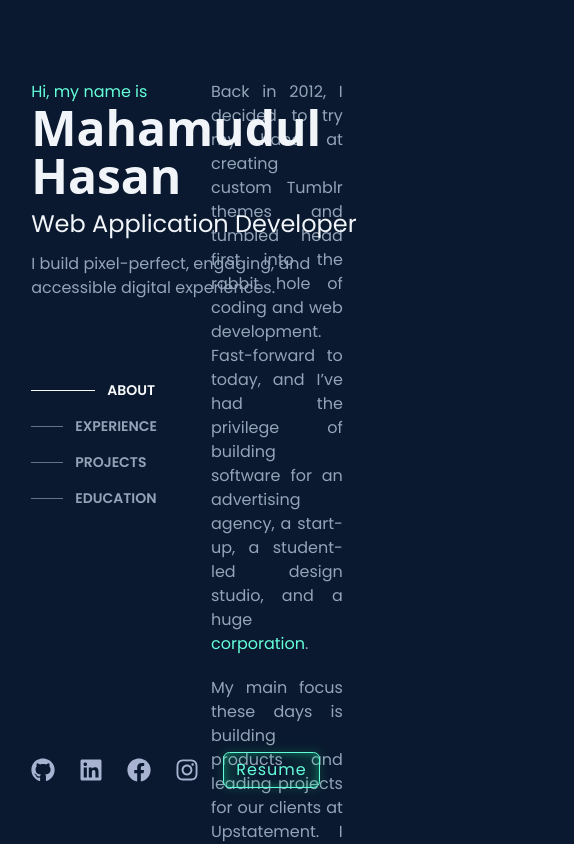
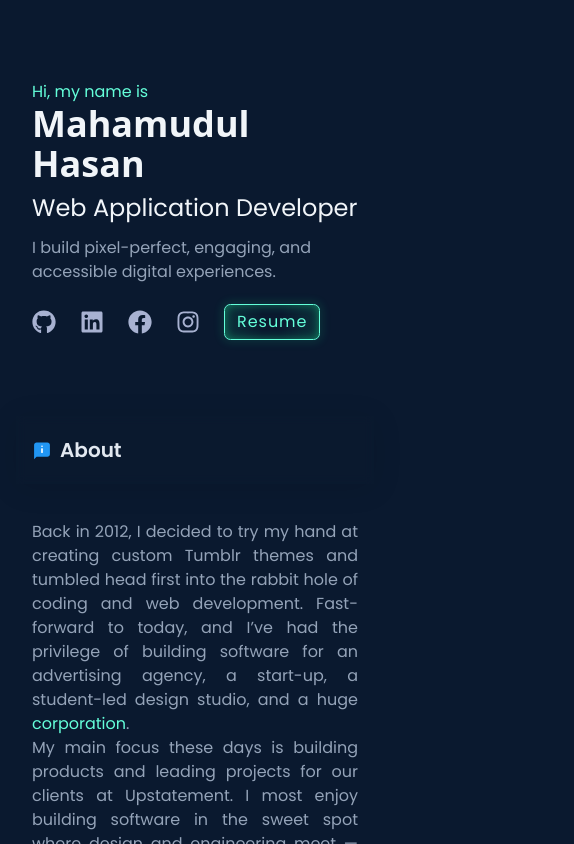
Before and after one commit to mahamudulhasan-me/mahamudul-hasan, a Next.js app: page / in a window 390 px wide. Shown: the top 844 px of the page, 574 px wide, since content can reach past the window. Built offline with nearby package versions, Linux system fonts and the light colour scheme.

Commit message:
polis all section and start responsive

```diff
--- a/src/app/globals.css
+++ b/src/app/globals.css
@@ -32,6 +32,14 @@ html {
   background-color: #8892b0;
   border: 3px solid #0a192f;
   border-radius: 10px;
+}
+
+.mobileSectionHead {
+  /* background: rgba(255, 255, 255, 0.2); */
+  box-shadow: 0 4px 30px rgba(0, 0, 0, 0.1);
+  backdrop-filter: blur(5px);
+  -webkit-backdrop-filter: blur(5px);
+  /* border: 1px solid rgba(255, 255, 255, 0.3); */
 }
 .image-gallery-left-nav .image-gallery-svg,
 .image-gallery-right-nav .image-gallery-svg {
--- a/src/app/page.js
+++ b/src/app/page.js
@@ -1,3 +1,4 @@
+import BackToTop from "@/components/BackToTop/BackToTop";
 import Nav from "@/components/Nav/Nav";
 import About from "@/components/Sections/About/About";
 import Contact from "@/components/Sections/Contact/Contact";
@@ -31,53 +32,13 @@ const socialIcons = [
 ];
 
 const MainPage = () => {
-  //   const durationFn = function (deltaTop) {
-  //     return deltaTop;
-  //   };
-
-  //   const scrollToTop = () => {
-  //     animateScroll.scrollToTop();
-  //   };
-  //   const scrollTo = (offset) => {
-  //     scroller.scrollTo("scroll-to-element", {
-  //       duration: 800,
-  //       delay: 0,
-  //       smooth: "easeInOutQuart",
-  //       offset: offset,
-  //     });
-  //   };
-  //   const scrollToWithContainer = () => {
-  //     let goToContainer = new Promise((resolve, reject) => {
-  //       Events.scrollEvent.register("end", () => {
-  //         resolve(true);
-  //         Events.scrollEvent.remove("end");
-  //       });
-
-  //       scroller.scrollTo("scroll-container", {
-  //         duration: 800,
-  //         delay: 0,
-  //         smooth: "easeInOutQuart",
-  //       });
-  //     });
-
-  //     goToContainer.then(() =>
-  //       scroller.scrollTo("scroll-container-second-element", {
-  //         duration: 800,
-  //         delay: 0,
-  //         smooth: "easeInOutQuart",
-  //         containerId: "scroll-container",
-  //         offset: 50,
-  //       })
-  //     );
-  //   };
-
   return (
-    <main className="w-full relative container mx-auto px-[8%] grid grid-cols-12 justify-between items-start">
-      <div className="col-span-6 h-[calc(100vh-160px)] relative">
-        <div className="fixed flex flex-col justify-between pt-20 pb-14  h-full  space-y-4 ">
-          <header className="">
+    <main className="w-full relative container mx-auto md:px-[8%] px-4 md:grid grid-cols-12 justify-between items-start">
+      <div className="col-span-6 md:px-0 px-4 md:h-[calc(100vh-160px)] relative ">
+        <div className="md:fixed flex flex-col md:justify-between pt-20 pb-14  h-full  md:space-y-4 ">
+          <header>
             <p className="text-green">Hi, my name is</p>
-            <h1 className="text-5xl text-slate-100 font-semibold font-sans">
+            <h1 className="md:text-5xl text-4xl text-slate-100 font-semibold font-sans">
               Mahamudul Hasan
             </h1>
             <h3 className="text-2xl text-slate-100 mt-2 mb-3">
@@ -89,7 +50,7 @@ const MainPage = () => {
             </p>
             <Nav />
           </header>
-          <div className="mb-5 flex items-center space-x-6">
+          <div className="mb-5 md:mt-0 mt-5 flex items-center space-x-6">
             {socialIcons.map((item) => (
               <a
                 href={item.url}
@@ -113,6 +74,7 @@ const MainPage = () => {
         <Contact />
         <Footer />
       </div>
+      <BackToTop />
     </main>
   );
 };
--- /dev/null
+++ b/src/components/BackToTop/BackToTop.jsx
@@ -0,0 +1,40 @@
+"use client";
+import { useEffect, useState } from "react";
+import { MdOutlineKeyboardDoubleArrowUp } from "react-icons/md";
+const BackToTop = () => {
+  const [isVisible, setIsVisible] = useState(false);
+
+  useEffect(() => {
+    const toggleVisibility = () => {
+      if (window.scrollY > 800) {
+        setIsVisible(true);
+      } else {
+        setIsVisible(false);
+      }
+    };
+
+    window.addEventListener("scroll", toggleVisibility);
+
+    return () => window.removeEventListener("scroll", toggleVisibility);
+  }, []);
+
+  const scrollToTop = () => {
+    window.scrollTo({
+      top: 0,
+      behavior: "smooth", // Optional: Smooth scrolling behavior
+    });
+  };
+
+  return (
+    <div
+      className={`fixed  right-10  cursor-pointer transition-all duration-500 w-10 h-10 rounded-full  flex justify-center items-center  text-teal-400 ${
+        isVisible ? "bottom-10" : "-bottom-10"
+      }`}
+      onClick={scrollToTop}
+    >
+      <MdOutlineKeyboardDoubleArrowUp size={36} className="animate-bounce" />
+    </div>
+  );
+};
+
+export default BackToTop;
--- a/src/components/Nav/Nav.jsx
+++ b/src/components/Nav/Nav.jsx
@@ -29,7 +29,7 @@ const Nav = () => {
   };
 
   return (
-    <nav className="mt-20 text-slate-light space-y-4 ">
+    <nav className="md:block hidden mt-20 text-slate-light space-y-4 ">
       {navItems.map((item) => (
         <ScrollLink
           className={`${
--- /dev/null
+++ b/src/components/SectionHead/MobileSectionHead.jsx
@@ -0,0 +1,13 @@
+const MobileSectionHead = ({ icon: Icon, title }) => {
+  return (
+    <div
+      className="sticky top-0  md:hidden  py-5 bg-navy-dark text-slate-200
+     bg-opacity-80 text-xl font-semibold z-50 mobileSectionHead flex items-center gap-2 px-4"
+    >
+      <Icon color="#64ffda" />
+      {title}
+    </div>
+  );
+};
+
+export default MobileSectionHead;
--- a/src/components/SectionHead/SectionHead.jsx
+++ b/src/components/SectionHead/SectionHead.jsx
@@ -1,6 +1,6 @@
 const SectionHead = ({ icon: Icon, title }) => {
   return (
-    <div className="text-slate-200 flex items-center gap-2 mb-8 pl-4 text-2xl">
+    <div className="hidden md:flex text-slate-200  items-center gap-2 mb-8 pl-4 text-2xl">
       <Icon className="text-teal-400" />
       <h2 className="text-2xl">{title}</h2>
       <span className="w-[36%] h-[1px] bg-navy-lightest"></span>
--- a/src/components/Sections/About/About.jsx
+++ b/src/components/Sections/About/About.jsx
@@ -1,3 +1,5 @@
+import MobileSectionHead from "@/components/SectionHead/MobileSectionHead";
+import { FcAbout } from "react-icons/fc";
 import { MdArrowRight } from "react-icons/md";
 const skills = [
   "JavaScript(ES6+)",
@@ -12,11 +14,13 @@ const About = () => {
   return (
     <section
       id="about"
-      className="text-slate-400 space-y-5 leading-6 pt-20 text-justify p-4"
+      className="text-slate-400 space-y-5 leading-6 md:pt-20 pb-10 text-justify "
     >
+      <MobileSectionHead icon={FcAbout} title="About" />
+      <div className="p-4">
         <p>
-        Back in 2012, I decided to try my hand at creating custom Tumblr themes
-        and tumbled head first into the rabbit hole of coding and web
+          Back in 2012, I decided to try my hand at creating custom Tumblr
+          themes and tumbled head first into the rabbit hole of coding and web
           development. Fast-forward to today, and I’ve had the privilege of
           building software for an advertising agency, a start-up, a student-led
           design studio, and a huge{" "}
@@ -24,17 +28,18 @@ const About = () => {
         </p>
         <p>
           My main focus these days is building products and leading projects for
-        our clients at Upstatement. I most enjoy building software in the sweet
-        spot where design and engineering meet — things that look good but are
-        also built well under the hood. In my free time, Ive also released an
-        online video course that covers everything you need to know to build a
-        web app with the Spotify API.
+          our clients at Upstatement. I most enjoy building software in the
+          sweet spot where design and engineering meet — things that look good
+          but are also built well under the hood. In my free time, Ive also
+          released an online video course that covers everything you need to
+          know to build a web app with the Spotify API.
         </p>
         <p>
           When I’m not at the computer, I’m usually rock climbing, reading,
           hanging out with my wife and two cats, or running around Hyrule
           searching for Korok seeds K o r o k s e e d s .
         </p>
+      </div>
       <div className="w-3/4 grid grid-cols-2 gap-x-4 space-y-1">
         {skills.map((skill) => (
           <p key={skill} className="flex items-center space-x-2 ">
--- a/src/components/Sections/Experience/Experience.jsx
+++ b/src/components/Sections/Experience/Experience.jsx
@@ -1,3 +1,4 @@
+import MobileSectionHead from "@/components/SectionHead/MobileSectionHead";
 import SectionHead from "@/components/SectionHead/SectionHead";
 import Tag from "@/components/Tag/Tag";
 import Link from "next/link";
@@ -5,12 +6,14 @@ import { FaCode } from "react-icons/fa6";
 import { FiExternalLink } from "react-icons/fi";
 import { MdOutlineArrowRight } from "react-icons/md";
 import { RxArrowTopRight } from "react-icons/rx";
+
 const tags = ["React", "Next.js", "Tailwind", "JavaScript", "HTML", "CSS"];
 
 const Experience = () => {
   return (
     <div id="experience" className="pt-20 space-y-2">
       <SectionHead icon={FaCode} title="Where I’ve Worked" />
+      <MobileSectionHead icon={FaCode} title="Where I’ve Worked" />
       <Link
         href="#"
         className="flex items-start  gap-10 text-slate-300 group 0   hover:ease-in-out ease-linear hover:bg-navy-light p-4 rounded-md transition-all   lg:hover:shadow-[inset_0_1px_0_0_rgba(148,163,184,0.1)] lg:hover:drop-shadow-lg"
@@ -82,7 +85,7 @@ const Experience = () => {
       </Link>
       <Link
         href="#"
-        className="ml-4 text-slate-100 hover:text-teal-400 transition-all flex items-center gap-2 group font-semibold"
+        className="ml-4 w-fit text-slate-100 hover:text-teal-400 transition-all flex items-center gap-2 group font-semibold"
       >
         <p className="hovered-text2">View Full Resume</p>
         <span className=" group-hover:translate-x-1 group-hover:mb-2 transition-all">
--- a/src/components/Sections/Footer/Footer.jsx
+++ b/src/components/Sections/Footer/Footer.jsx
@@ -5,7 +5,12 @@ const Footer = () => {
     <footer className="text-slate-400 text-sm pb-20">
       Design inspired by <span className="hovered-text">Brittany Chiang</span>,
       developed by{" "}
-      <Link href="#" className="hovered-text">
+      <Link
+        href="https://github.com/mahamudulhasan-me"
+        target="_blank"
+        rel="noreferrer"
+        className="hovered-text"
+      >
         me
       </Link>{" "}
       and built with <span className="hovered-text">Next.js</span> and{" "}
--- a/src/components/Sections/Projects/Projects.jsx
+++ b/src/components/Sections/Projects/Projects.jsx
@@ -10,7 +10,7 @@ const Projects = () => {
       <ProjectCard />
       <Link
         href="#"
-        className="ml-4 text-slate-100 hover:text-teal-400 transition-all flex items-center gap-2 group font-semibold"
+        className="ml-4 w-fit text-slate-100 hover:text-teal-400 transition-all flex items-center gap-2 group font-semibold"
       >
         <p className="hovered-text2">View All Projects</p>
         <span className=" group-hover:translate-x-1 group-hover:mb-2 transition-all">
```
Lines whose indentation alone changed are shown as unchanged.
